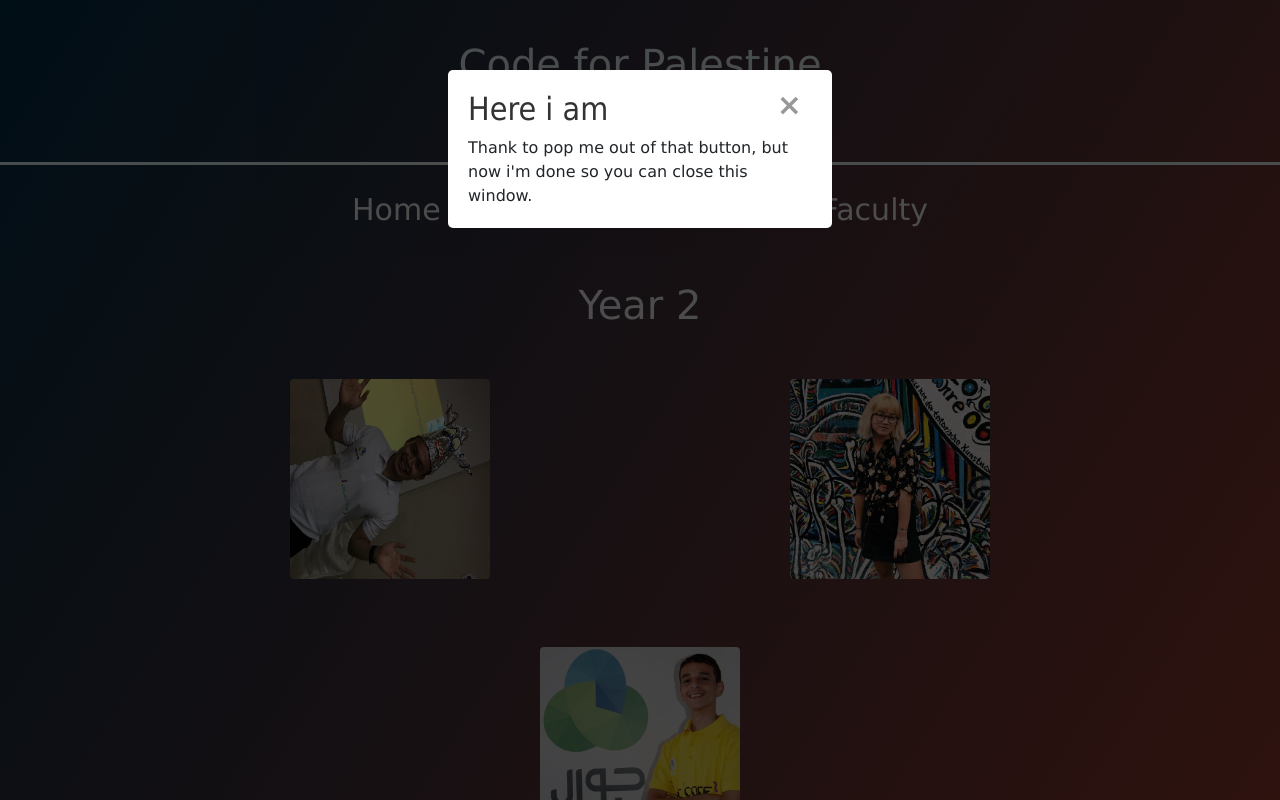
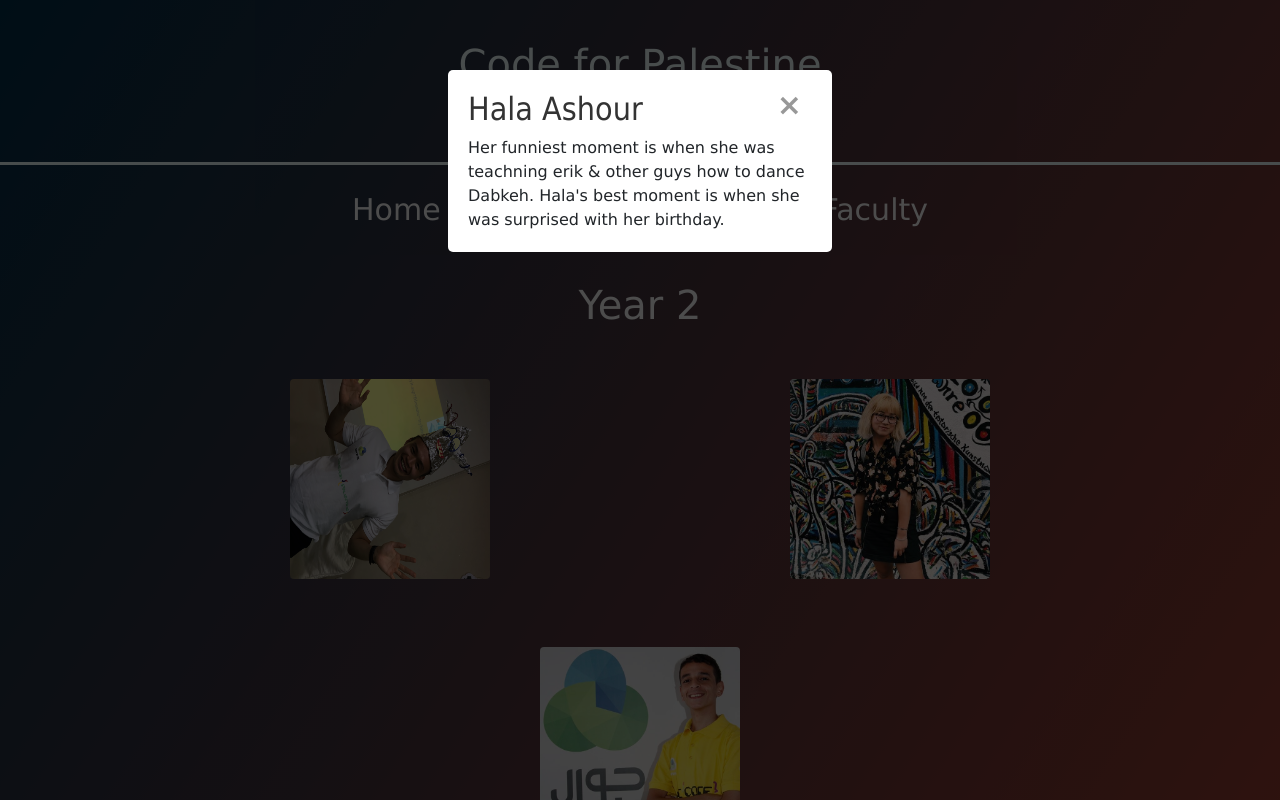
Before and after one commit to HatemSaadallah/CodeforPaletineYearBook2018, a Flask app: page /yearTwo in a window 1280 px wide, after a click that opens the changed part. Run offline with Flask 2, Linux system fonts and the light colour scheme; some libraries are stand-ins or nearby versions.

Commit message:
some pictures added

```diff
--- a/templates/y2_page.html
+++ b/templates/y2_page.html
@@ -77,7 +77,7 @@
 		<div class="row students-raw">
 			<a class="button" href="#popup10"><img class="rounded" src='http://via.placeholder.com/200x250'></a>
 			<a class="button" href="#popup11"><img class="pic rounded" src='../static/images/sia.jpg' height="250" width="200"></a>
-			<a class="button" href="#popup12"><img class="rounded" src='http://via.placeholder.com/200x250'></a>
+			<a class="button" href="#popup12"><img class="pic rounded" src='../static/Images/hala_ashour.png'></a>
 		</div>
 		<div class="row students-raw">
 			<a class="button" href="#popup13"><img class="rounded" src='http://via.placeholder.com/200x250'></a>
@@ -209,10 +209,11 @@
 
 	<div id="popup12" class="overlay">
 	<div class="popup">
-		<h2>Here i am</h2>
+		<h2>Hala Ashour</h2>
 		<a class="close" href="#">&times;</a>
 		<div class="content">
-			Thank to pop me out of that button, but now i'm done so you can close this window.
+			Her funniest moment is when she was teachning erik & other guys how to dance Dabkeh.
+			Hala's best moment is when she was surprised with her birthday.
 		</div>
 	</div>
 </div>
```
Also changed, not shown: static/Images/dead-fish.jpg (added), static/Images/hala_ashour.png (added), static/Images/karam.jpg (added), static/Images/lama.jpg (added), static/Images/lily.png (added), static/Images/may.png (added), static/Images/nour.png (added), static/Images/sobhi.png (added).
